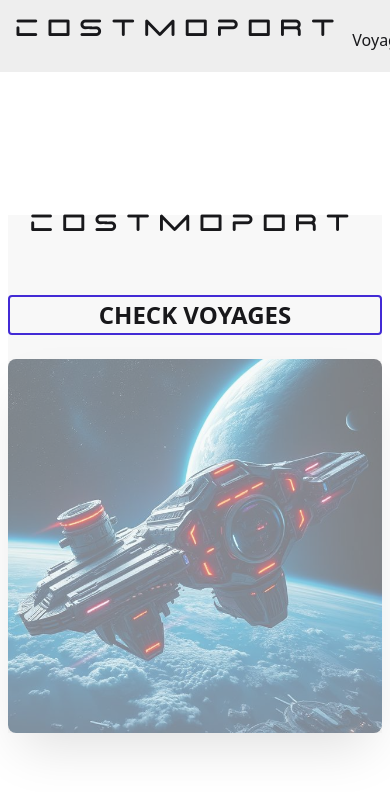
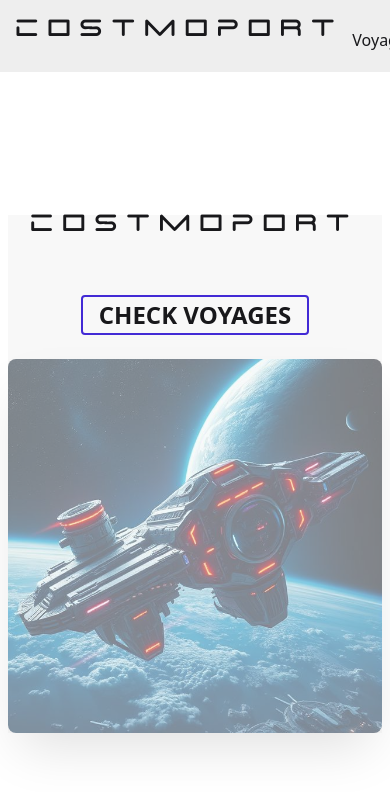
Before and after one commit to guitar6029/cosmoport, a Vue app in the folder client/: page / in a window 390 px wide. Shown: the top 792 px of the page. Built offline with nearby package versions, Linux system fonts and the light colour scheme; no server answers.

Commit message:
added link to a btn for the voyages view

```diff
--- a/client/src/views/Hero.vue
+++ b/client/src/views/Hero.vue
@@ -6,7 +6,7 @@ import stationimg from '../assets/img/station_1.jpg'
     <section class="hero bg-base-200 flex flex-col md:flex-row items-center justify-center gap-6">
         <div class="w-full md:max-w-xl flex flex-col items-center gap-12">
             <h1 class="text-2xl md:text-5xl font-bold font-space">CostmoPort</h1>
-            <button class="btn border-2 border-primary text-2xl md:w-fit w-full uppercase">Check Voyages</button>
+            <RouterLink to="/voyages"><button class="btn border-2 border-primary text-2xl md:w-fit w-full uppercase">Check Voyages</button></RouterLink>
         </div>
         <div class="w-full md:max-w-xl">
             <img :src="stationimg" alt="space station"
```
